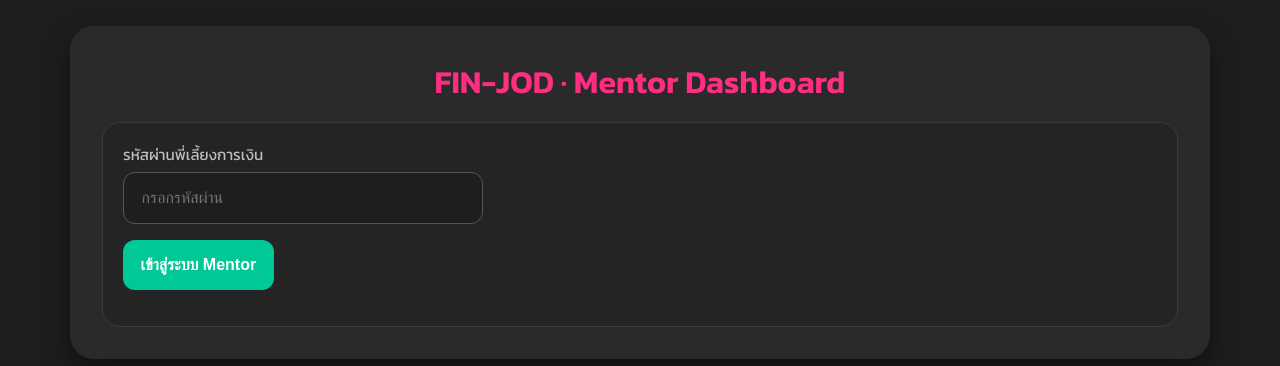
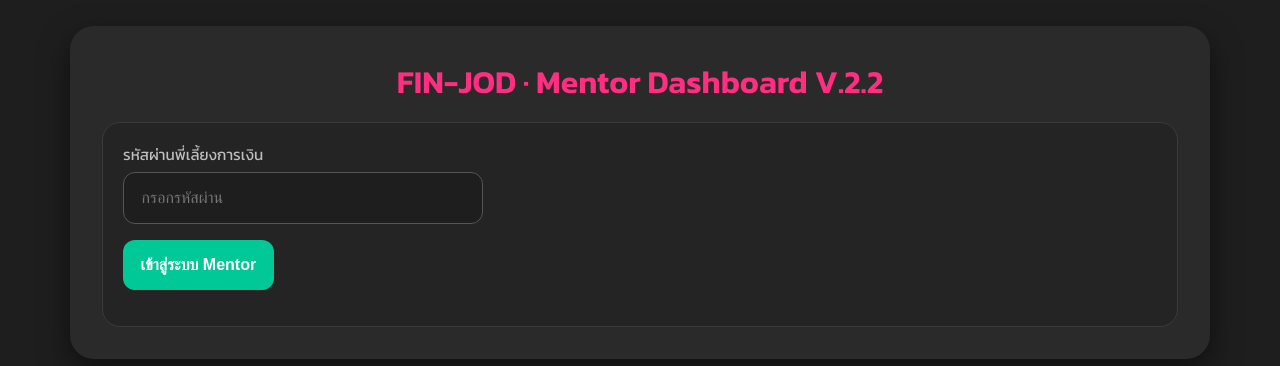
Before and after one commit to panyataratest-bot/FinJodAdvance, a plain HTML site: page index.html in a window 1280 px wide. Drawn offline with nearby package versions, Linux system fonts and the light colour scheme.

Commit message:
Update index.html

```diff
--- a/index.html
+++ b/index.html
@@ -104,7 +104,7 @@
 </head>
 <body>
   <div class="container">
-    <h1>FIN-JOD · Mentor Dashboard</h1>
+    <h1>FIN-JOD · Mentor Dashboard V.2.2</h1>
 
     <!-- Gate -->
     <div id="gate" class="card">
```
